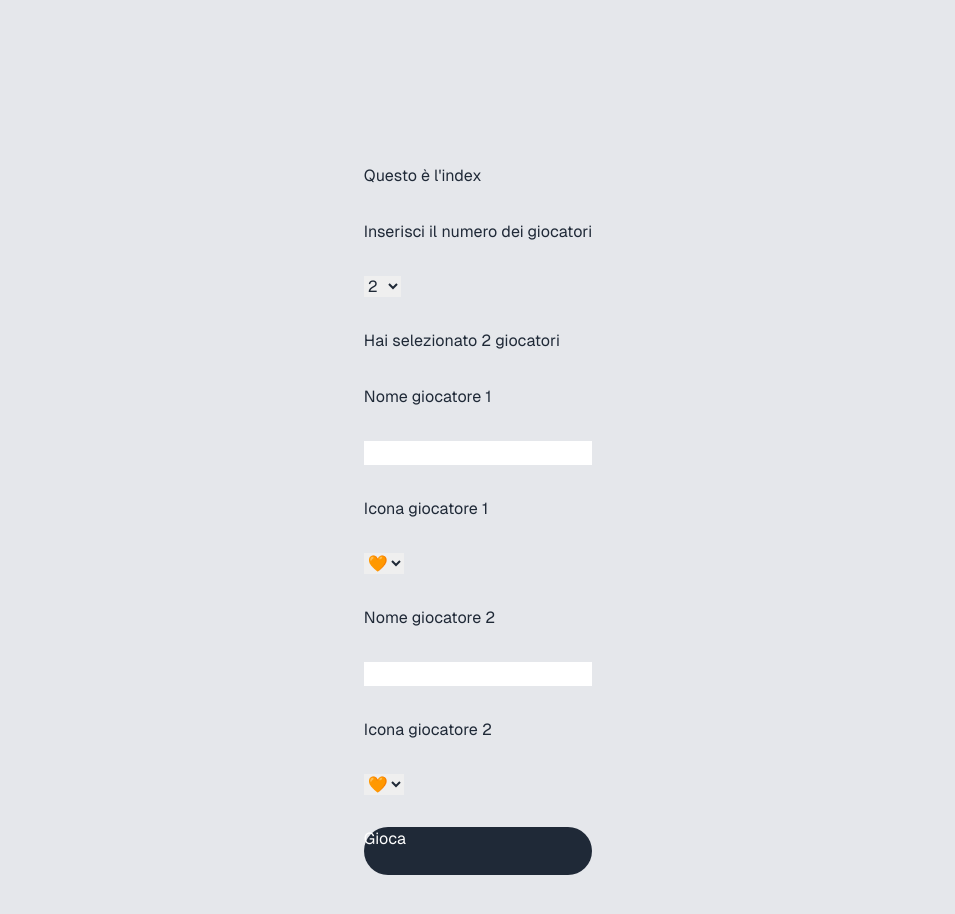
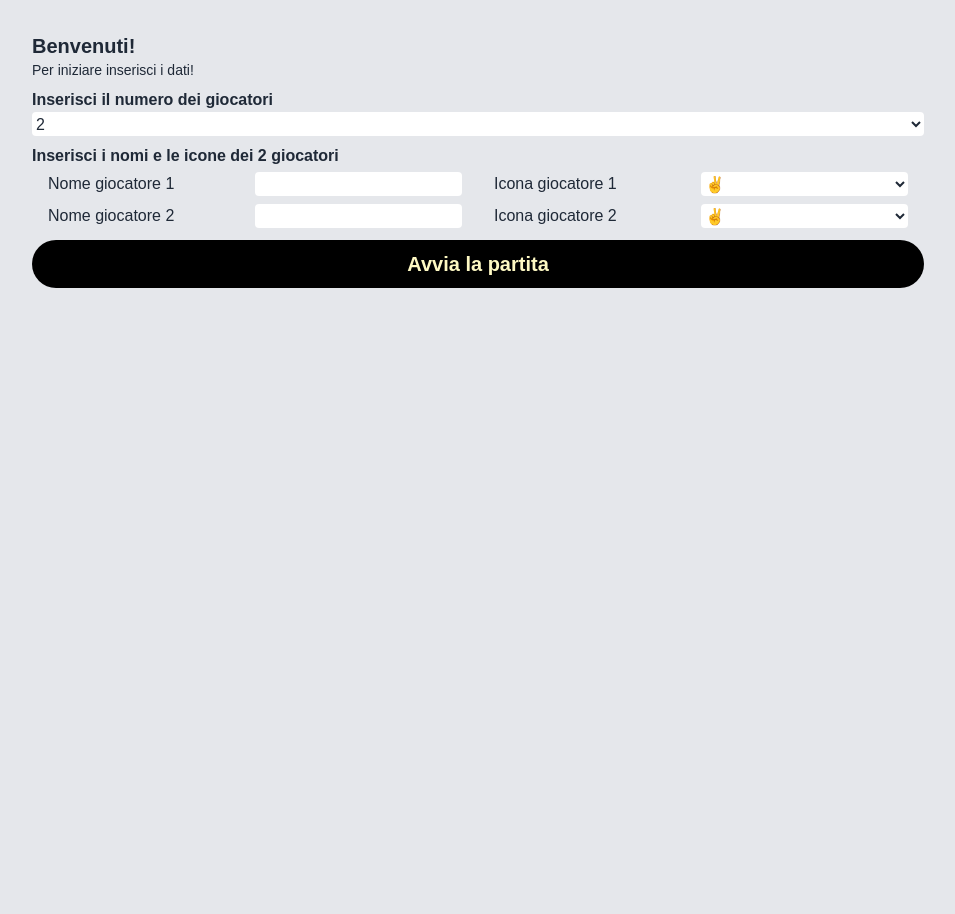
Before and after one commit to samueldebenedictis/gioco-tavolo-comunicazione, a Next.js app: page /gioco-tavolo-comunicazione/ in a window 1280 px wide. Shown: the top 914 px of the page, without its empty margins (162-1117 px from the left). After the commit the page ends 800 px from the top, so only its background shows below. Built offline with nearby package versions, Linux system fonts and the light colour scheme.

Commit message:
chore: refactor page index

```diff
--- /dev/null
+++ b/src/app/emoji.ts
@@ -0,0 +1 @@
+export const emoji = ["✌","😂","😝","😁","😱","👉","🙌","🍻","🔥","🌈","☀","🎈","🌹","💄","🎀","⚽","🎾","🏁","😡","👿","🐻","🐶","🐬","🐟","🍀","👀","🚗","🍎","💝","💙","👌","❤","😍","😉","😓","😳","💪","💩","🍸","🔑","💖","🌟","🎉","🌺","🎶","👠","🏈","⚾","🏆","👽","💀","🐵","🐮","🐩","🐎","💣","👃","👂","🍓","💘","💜","👊","💋","😘","😜","😵","🙏","👋","🚽","💃","💎","🚀","🌙","🎁","⛄","🌊","⛵","🏀","🎱","💰","👶","👸","🐰","🐷","🐍","🐫","🔫","👄","🚲","🍉","💛","💚"]
--- a/src/app/page.tsx
+++ b/src/app/page.tsx
@@ -6,6 +6,7 @@ import {
 } from "@/model/vars";
 import Link from "next/link";
 import { useState } from "react";
+import { emoji } from "./emoji";
 
 export default function Home() {
   const option = [...Array(NUMERO_GIOCATORI_MASSIMO + 1)]
@@ -15,26 +16,36 @@ export default function Home() {
 
   // Eventi
   const [numeroGiocatoriSelezionato, setNumeroGiocatori] = useState(
-    option[0].value,
+    option[0].value
   );
 
   const [arrayNomi, setNomi] = useState<string[]>([]);
   const [arrayIcone, setIcone] = useState<string[]>([]);
+  const [messaggioErroreVisibile, setMessaggioErrore] = useState(false);
 
-  function onSubmitButtonClick() {
+  const iconeDisponibili = emoji;
+
+  function onSubmitButtonClick(e: MouseEvent) {
     localStorage.setItem("numeroGiocatori", `${numeroGiocatoriSelezionato}`);
-    for (let i = 0; i < Number.parseInt(numeroGiocatoriSelezionato); i++) {
-      localStorage.setItem(`giocatore_${i}`, arrayNomi[i]);
-    }
+    localStorage.setItem("nomiGiocatori", JSON.stringify(arrayNomi));
+    localStorage.setItem("iconeGiocatori", JSON.stringify(arrayIcone));
+
+    console.log(arrayNomi);
+    console.log(arrayIcone);
 
     for (let i = 0; i < Number.parseInt(numeroGiocatoriSelezionato); i++) {
       if (!arrayIcone[i]) {
-        arrayIcone[i] = "🐶";
+        arrayIcone[i] = iconeDisponibili[0];
       }
     }
 
-    localStorage.setItem("nomiGiocatori", JSON.stringify(arrayNomi));
-    localStorage.setItem("iconeGiocatori", JSON.stringify(arrayIcone));
+    if (
+      arrayIcone.length != parseInt(numeroGiocatoriSelezionato) ||
+      arrayNomi.length != parseInt(numeroGiocatoriSelezionato)
+    ) {
+      setMessaggioErrore(true);
+      e.preventDefault();
+    }
   }
 
   function onTextFieldInputChange(index: number, e: string) {
@@ -52,14 +63,18 @@ export default function Home() {
   }
 
   return (
-    <>
-      <div className="grid grid-rows-[20px_1fr_20px] items-center justify-items-center min-h-screen p-8 pb-20 gap-16 sm:p-20 font-[family-name:var(--font-geist-sans)]">
-        <main className="flex flex-col gap-8 row-start-2 items-center sm:items-start">
-          Questo è l&apos;index
-          <label htmlFor="numeroGiocatori">
+    <div className="grid items-center justify-items-center items-center p-8">
+      <main className="flex flex-col gap-2">
+        <div>
+          <h1 className="font-bold text-xl">Benvenuti!</h1>
+          <p className="text-sm">Per iniziare inserisci i dati!</p>
+        </div>
+        <div className="flex flex-col">
+          <label className="font-bold" htmlFor="numeroGiocatori">
             Inserisci il numero dei giocatori
           </label>
           <select
+            className="rounded h-6 bg-white"
             value={numeroGiocatoriSelezionato}
             onChange={(e) => setNumeroGiocatori(e.target.value)}
             name="numeroGiocatori"
@@ -70,38 +85,62 @@ export default function Home() {
               </option>
             ))}
           </select>
-          <div> Hai selezionato {numeroGiocatoriSelezionato} giocatori</div>
+        </div>
+        <div className="flex flex-col">
+          <div className="font-bold">
+            Inserisci i nomi e le icone dei {numeroGiocatoriSelezionato}{" "}
+            giocatori
+          </div>
           {[...Array(Number.parseInt(numeroGiocatoriSelezionato))]
             .map((_, i) => i)
             .map((g) => (
-              <>
-                <label htmlFor={`giocatore${g}`}>Nome giocatore {g + 1}</label>
+              <div key={`giocatore${g}`} className="grid grid-cols-2">
+                <div className="grid grid-cols-2 px-4 py-1">
+                  <label htmlFor={`giocatore${g}`}>
+                    Nome giocatore {g + 1}
+                  </label>
                   <input
+                    className="rounded"
                     id={`giocatore${g}`}
                     name={`giocatore${g}`}
                     onChange={(e) => onTextFieldInputChange(g, e.target.value)}
                   />
+                </div>
+                <div className="grid grid-cols-2 px-4 py-1">
                   <label htmlFor={`giocatoreIcon${g}`}>
                     Icona giocatore {g + 1}
                   </label>
-                <select onChange={(e) => onPlayerIconChange(g, e.target.value)}>
-                  {["🧡", "👌", "🍉", "🎶"].map((e) => (
+                  <select
+                    className="rounded bg-white"
+                    onChange={(e) => onPlayerIconChange(g, e.target.value)}
+                  >
+                    {iconeDisponibili.map((e) => (
                       <option value={e} key={e}>
                         {e}
                       </option>
                     ))}
                   </select>
-              </>
+                </div>
+              </div>
             ))}
+        </div>
+
         <Link
-            className="h-12 w-full rounded-full bg-gray-800 text-white"
-            onClick={() => onSubmitButtonClick()}
+          className="flex h-12 w-full rounded-full bg-black justify-center items-center font-bold text-xl text-yellow-100"
+          onClick={(e) => onSubmitButtonClick(e as unknown as MouseEvent)}
           href="/gioco"
         >
-            Gioca
+          <p>Avvia la partita</p>
         </Link>
+        {messaggioErroreVisibile ? (
+          <div className="w-full flex flex-col justify-center items-center ">
+            <p className="text-red-500 text-xl font-bold">Errore:</p>
+            <p className="text-red-500 font-bold">
+              è necessario inserire i nomi dei giocatori e le rispettive icone!
+            </p>
+          </div>
+        ) : undefined}
       </main>
     </div>
-    </>
   );
 }
```
Lines whose indentation alone changed are shown as unchanged.
